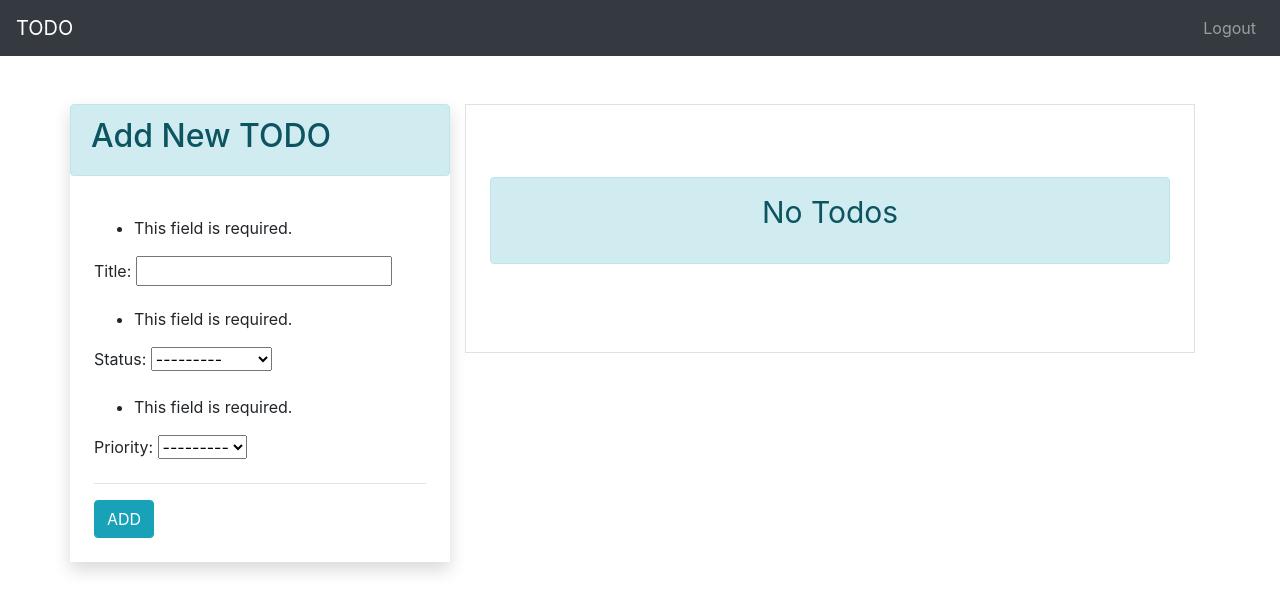
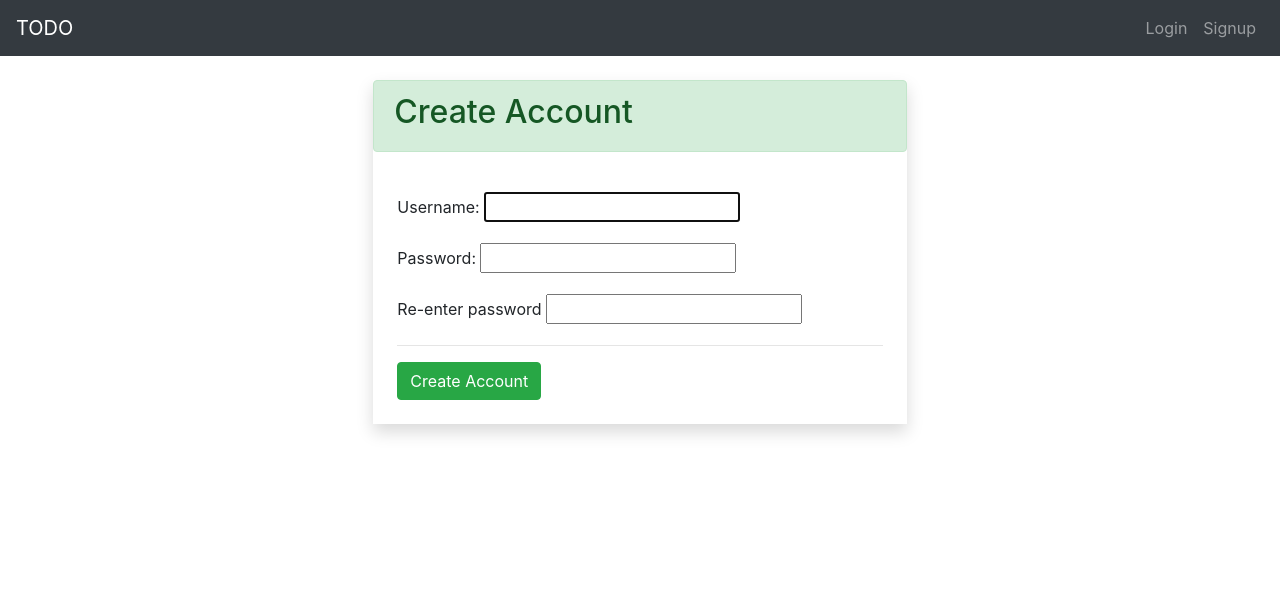
Before and after one commit to ishmeen-11/TODO, a Django app: page /add-todo/ in a window 1280 px wide. Shown: the top 613 px of the page. Run offline with Django 3.2, Linux system fonts and the light colour scheme; the visitor is signed in with stand-in values (Sample User, id 1).

Commit message:
Update base.html

```diff
--- a/app/templates/base.html
+++ b/app/templates/base.html
@@ -9,7 +9,8 @@
     <link rel="stylesheet" href="https://cdn.jsdelivr.net/npm/bootstrap@4.5.3/dist/css/bootstrap.min.css"
         integrity="sha384-TX8t27EcRE3e/ihU7zmQxVncDAy5uIKz4rEkgIXeMed4M0jlfIDPvg6uqKI2xXr2" crossorigin="anonymous">
 
-    <title>Hello, world!</title>
+    <title>My To Do list
+    </title>
 </head>
 
 <body>
@@ -23,12 +24,7 @@
         <div class="collapse navbar-collapse" id="navbarNav">
             <ul class="navbar-nav ml-auto">
 
-                {% if request.user.is_authenticated %}
-                <li class="nav-item">
-                    <a class="nav-link" href="/logout">Logout</a>
-                </li>
 
-                {% else %}
                 <li class="nav-item">
                     <a class="nav-link" href="/login">Login</a>
                 </li>
@@ -36,7 +32,7 @@
                     <a class="nav-link" href="/signup">Signup</a>
                 </li>
 
-                {% endif %}
+
 
 
             </ul>
@@ -44,9 +40,58 @@
     </nav>
     <!-- changing coontent -->
     <div>
-        {% block content %}
 
-        {% endblock %}
+        <div class="containter pt-4">
+            <div class="col-lg-5 shadow  mx-auto p-0">
+                <div class="alert alert-success">
+                    <h2>Create Account</h2>
+                </div>
+                <div class="p-4">
+                    <form method="post" action="/signup/">
+                        <input type="hidden" name="csrfmiddlewaretoken"
+                            value="uqDT2IW6hHHuF7jvdelYWrt7nPvTuXijovBVfgl1Ph6hD5B0DZm7BfQgvCbNixpC">
+                        <p>
+                            <label for="id_username">Username:</label>
+                            <input type="text" name="username" maxlength="150" autocapitalize="none"
+                                autocomplete="username" autofocus="" required="" id="id_username">
+
+                            <span class="helptext"></span>
+
+
+                        </p>
+
+
+                        <p>
+                            <label for="id_password1">Password:</label>
+                            <input type="password" name="password1" autocomplete="new-password" required=""
+                                id="id_password1">
+
+                            <span class="helptext"></span>
+                        </p>
+
+
+                        <p></p>
+
+
+                        <p>
+                            <label for="id_password2">Re-enter password</label>
+                            <input type="password" name="password2" autocomplete="new-password" required=""
+                                id="id_password2">
+
+
+
+
+
+
+                        </p>
+                        <hr>
+                        <input class="btn btn-success" type="submit" value="Create Account">
+                    </form>
+                </div>
+            </div>
+        </div>
+
+
     </div>
     <!-- end -->
 
@@ -56,6 +101,8 @@
     <script src="https://cdn.jsdelivr.net/npm/bootstrap@4.5.3/dist/js/bootstrap.bundle.min.js"
         integrity="sha384-ho+j7jyWK8fNQe+A12Hb8AhRq26LrZ/JpcUGGOn+Y7RsweNrtN/tE3MoK7ZeZDyx"
         crossorigin="anonymous"></script>
+
+
 </body>
 
 </html>
```
